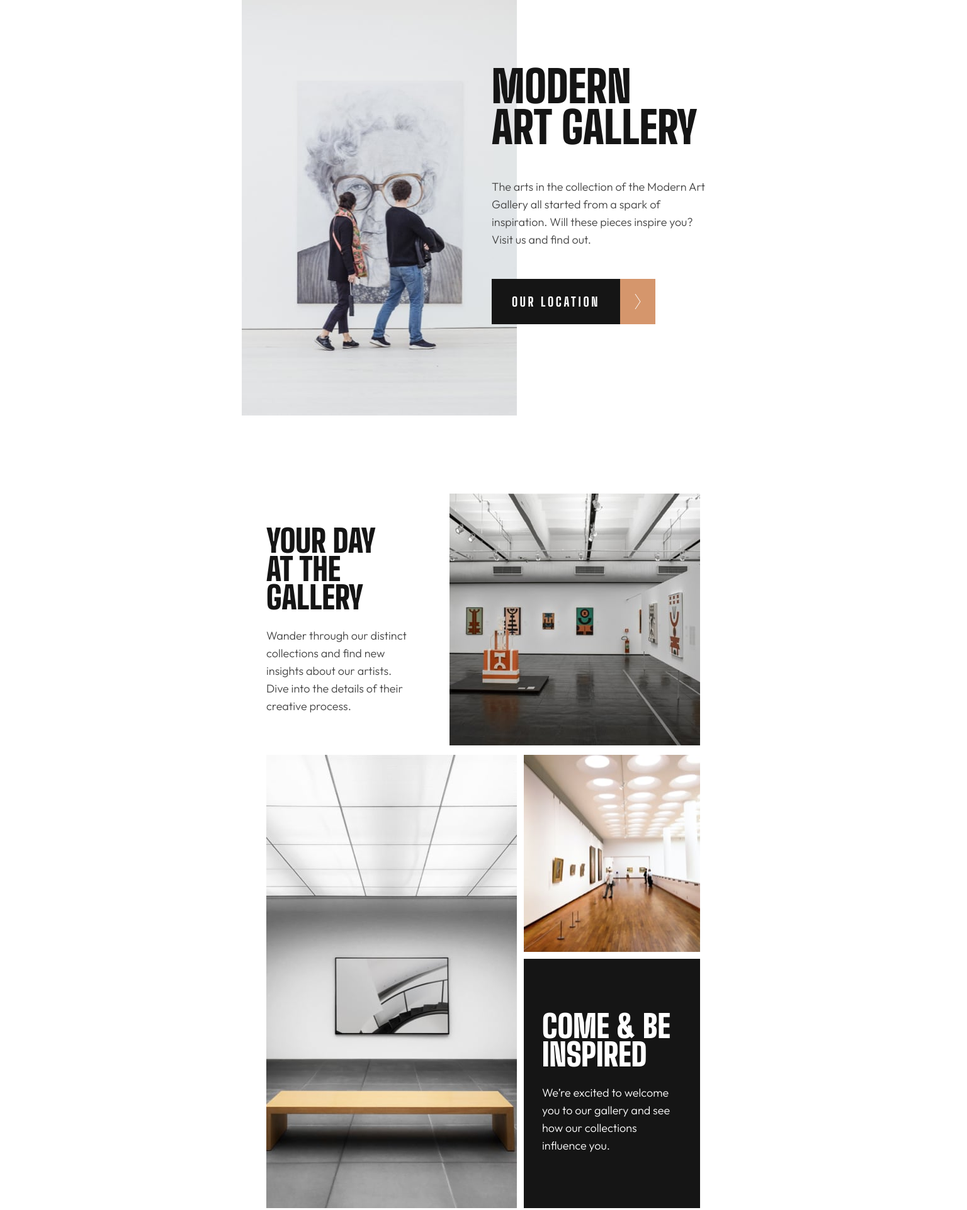
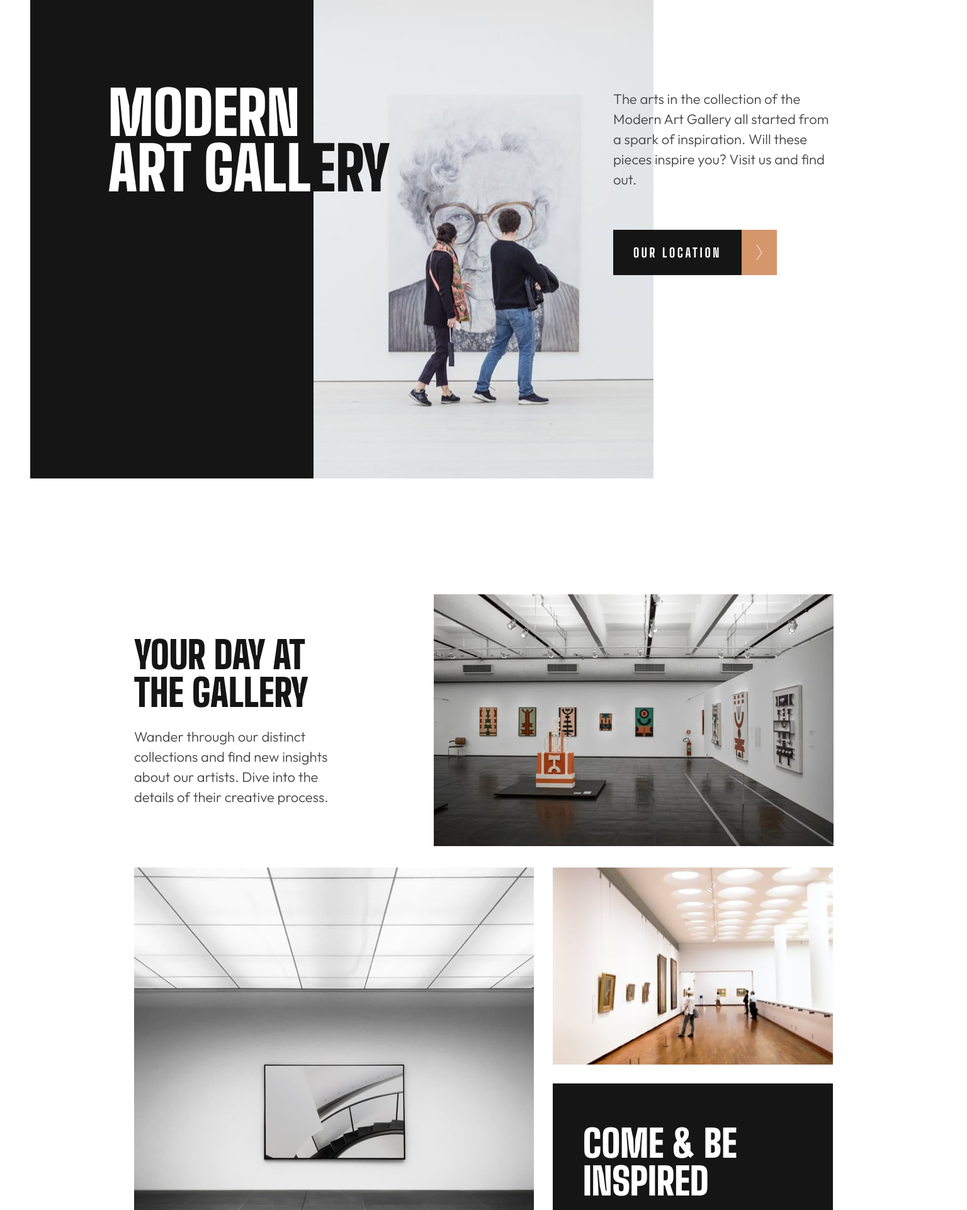
Before and after one commit to Kapanadze04/art-gallery, a plain HTML site: page index.html in a window 1536 px wide. Shown: the part 40-1962 px from the top of the page at 63% size. Drawn offline with Linux system fonts and the light colour scheme.

Commit message:
Home page of Art Gallery (desktop size)

```diff
--- a/css/style.css
+++ b/css/style.css
@@ -498,14 +498,166 @@ h6 {
     margin-top: 0px;
     margin-left: 133px;
 }
+}
 
 
 
 
 
 
+/**************************************************DESKTOP SIZE****************************************************/
 
+@media only screen and (max-width: 1439px) {
+    .black-container {
+        display: none;
+    }
 
+    .hero-image_desktop {
+        display: none;
+    }
+
+    .variant-h2-3 {
+        display: none;
+    }
+
+    .grid1-desktop,
+    .grid2-desktop,
+    .grid3-desktop {
+        display: none;
+    }
+}
+
+@media only screen and (min-width: 1440px) {
+    .breakpoint-size {
+        width: 1440px;
+    }
+
+    .black-container {
+        width: 450px;
+        height: 800px;
+        background: #151515;
+    }
+
+    .hero-image_tablet {
+        display: none;
+    }
+
+    .header-aside > h1 {
+        width: 514px;
+        height: 176px;
+        font-size: 96px;
+        line-height: 88px;
+        color: white;
+
+        margin-left: -826px;
+        margin-top: 30px;
+    }
+
+    .blackpeace {
+        color: #151515;
+    }
+
+    .header-aside > p {
+        width: 350px;
+        height: 160px;
+        font-size: 22px;
+        line-height: 32px;
+        margin-top: -170px;
+        margin-left: -24px;
+    }
+
+    .button-next {
+        margin-top: 64px;
+        margin-left: -24px;
+    }
+
+                            /*MAIN (desktop)*/
+    .main {
+        padding-left: 165px;
+        padding-right: 164px;
+        margin-top: 180px;
+
+    }
+
+    .variant-h2-2 {
+        display: none;
+    }
+
+    .variant-h2-3 {
+        width: 350px;
+        height: 120px;
+        font-size: 60px;
+        line-height: 60px;
+
+        color: #151515;
+        text-transform: uppercase;
+    }
+
+    .main-grid1-texts > p {
+        width: 350px;
+        height: 128px;
+
+        font-size: 22px;
+        line-height: 32px;
+    }
+
+    .grid1-tablet,
+    .grid2-tablet,
+    .grid3-tablet {
+        display: none;
+    }
+
+    .grid2-desktop {
+        margin-top: 30px;
+    }
+
+    .grid3-desktop {
+        display: flex;
+        margin-left: 665px;
+        margin-top: -724px;
+    }
+
+    .main-container2 {
+
+        margin-left: 665px;
+        margin-top: 30px;
+        width: 445px;
+        height: 377px;
+
+        padding: 65px 47px 64px 48px;
+    }
+
+    .main-container2 > h3 {
+        font-size: 60px;
+        line-height: 60px;
+    }
+
+    .main-container2 > p {
+        margin-top: 32px;
+        font-size: 22px;
+        line-height: 32px;
+    }
+                                            /*Footer Desktop*/
+
+    .footer {
+        width: 1440px;
+        height: 244px;
+
+        padding: 80px 165px 80px 165px;
+
+    }
+
+    .footer > p {
+        margin-left: 140px;
+        width: 430px;
+        height: 84px;
+        font-size: 18px;
+        line-height: 28px;
+    }
+
+    .social-container  {
+        margin-left: 280px;
+    }
 
 
 
--- a/index.html
+++ b/index.html
@@ -17,14 +17,18 @@
     <div class="breakpoint-size">
 
         <div class="header">                    <!--Header-->
+
+
+            <div class="black-container"></div>
             <div class="hero-image">
                 <img class="hero-image_mobile" src="./images/mobile/image-hero.jpg" alt="">
                 <img class="hero-image_tablet" src="./images/tablet/image-hero.jpg" alt="">
+                <img class="hero-image_desktop" src="./images/desktop/image-hero.jpg" alt="">
              </div>
 
             <div class="header-aside">
                 <h1>MODERN<br>
-                    ART GALLERY</h1>
+                    ART GALL<a class="blackpeace">ERY</a></h1>
 
                 <p>The arts in the collection of the Modern Art Gallery all started from a spark of inspiration. Will these pieces inspire you? Visit us and find out.</p>
 
@@ -54,12 +58,15 @@
                 <div class="main-grids1">
                     <img class="grid1-mobile" src="./images/mobile/image-grid-1.jpg" alt="">
                     <img class="grid1-tablet" src="./images/tablet/image-grid-1.jpg" alt="">
+                    <img class="grid1-desktop" src="./images/desktop/image-grid-1.jpg" alt="">
                 </div>
 
                 <div class="main-grid1-texts">
                     <h2 class="variant-h2-1">Your Day<br>
                     at the Gallery</h2>
                     <h2 class="variant-h2-2">Your day<br>at the<br>gallery</h2>
+
+                    <h2 class="variant-h2-3">Your day at<br>the gallery</h2>
 
                     <p>Wander through our distinct collections and find new insights about our artists. Dive into the details of their creative process.</p>
                 </div>
@@ -69,9 +76,11 @@
 
             <img class="grid2-mobile" src="./images/mobile/image-grid-2.jpg" alt="">
             <img class="grid2-tablet" src="./images/tablet/image-grid-2.jpg" alt="">
+            <img class="grid2-desktop" src="./images/desktop/image-grid-2.jpg" alt="">
 
             <img class="grid3-mobile" src="./images/mobile/image-grid-3.jpg" alt="">
             <img class="grid3-tablet" src="./images/tablet/image-grid-3.jpg" alt="">
+            <img class="grid3-desktop" src="./images/desktop/image-grid-3.jpg" alt="">
 
             <div class="main-container2">
                 <h3>COME & BE <br> INSPIRED</h3>
```
